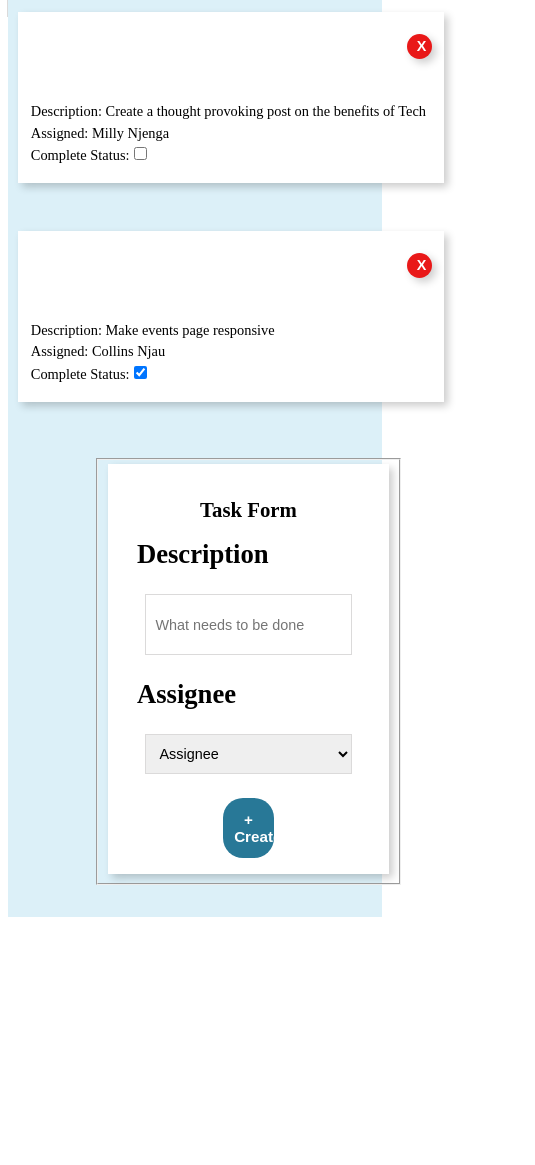
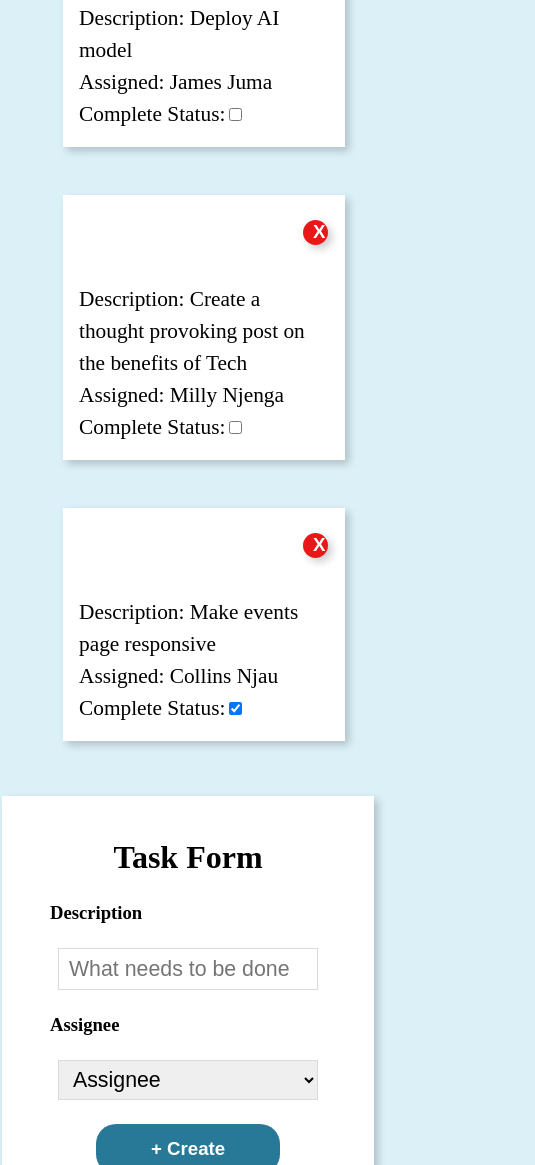
Before and after one commit to One-G-Row/WIT-Bootcamp-team-task-tracker, a plain HTML site: page index.html in a window 390 px wide. Shown: the part 835-2000 px from the top of the page, 535 px wide, since content can reach past the window. Before the commit the page ends 1760 px from the top, so only its background shows below. Drawn offline with Linux system fonts and the light colour scheme.

Commit message:
updated  resposiveness

```diff
--- a/styles.css
+++ b/styles.css
@@ -1,11 +1,12 @@
 body{
     font-family:'Times New Roman', Times, serif;
-    font-size: 20pt;
+    font-size: 14pt;
+    background: rgb(220, 240, 248);
 }
 
 main{
-    background: rgb(220, 240, 248);
-    height: 100%;
+
+    height: 100vh;
     border-top: 1px solid rgb(219, 218, 218);
 
 }
@@ -68,7 +69,7 @@ width: 80%;
 
 .delete-button{
     position: relative;
-    left: 88%;
+    left: 82%;
     top: -18px;
     width: 30px;
     height: 30px;
@@ -93,7 +94,7 @@ margin: 1rem;
 }
 
 .task-card{
-    width: 400px;
+    width: 250px;
     height: auto;
     margin: 1rem;
     padding: 1rem;
@@ -142,6 +143,10 @@ margin: 1rem;
 }
 
 /* form element */
+fieldset{
+    border: none;
+}
+
 .form-section{
 width: 60%;
 height: auto;
@@ -162,7 +167,7 @@ margin: 1rem 10%;
 
 .task-form label{
     margin: 0 1rem;
-    font-size: 20pt;
+    font-size: 14pt;
     font-weight: bold;
 }
 .task-form input, select, button {
@@ -182,7 +187,7 @@ margin: 1rem 10%;
     border: none;
     border-radius: 20px;
     font-weight: bold;
-    font-size: 18pt;
+    font-size: 14pt;
     cursor: pointer;
 }
 
@@ -190,135 +195,10 @@ margin: 1rem 10%;
     transform: scale(1.05, 1.05);
 }
 
-/* Tablet Responsive - 768px to 1024px */
-@media (max-width: 1024px) {
-    main {
-        padding-left: 22%;
-    }
 
-    .team-member-section {
-        width: 20%;
-    }
-
-    .task-list-cards {
-        grid-template-columns: repeat(auto-fill, minmax(250px, 1fr));
-        gap: 1rem;
-    }
-}
-
-/* Mobile Responsive - Below 768px */
-@media (max-width: 768px) {
-    main {
-        padding-left: 0;
-        padding: 1rem 0.5rem;
-    }
-
-    header h1 {
-        font-size: 1.5rem;
-    }
-
-    /* Hide sidebar on mobile, can be toggled with JavaScript if needed */
-    .team-member-section {
-        transform: translateX(-100%);
-        width: 70%;
-        max-width: 280px;
-    }
-
-    .team-member-section.active {
-        transform: translateX(0);
-    }
-
-    .task-list-cards {
-        grid-template-columns: 1fr;
-        gap: 1rem;
-        padding: 0.5rem;
-    }
-
-    .task-card {
-        padding: 1rem;
-    }
-
-    .form-section {
-        margin: 1rem 0.5rem;
-    }
-
-    .task-form {
-        padding: 1.5rem 1rem;
-    }
-
-    .task-form h2 {
-        font-size: 1.5rem;
-    }
-
-    .task-form button {
-        font-size: 1rem;
-        padding: 0.8rem;
-    }
-
-    .filter-tasks {
-        padding: 0.5rem;
-        gap: 0.5rem;
-    }
-
-    .filter-button,
-    .clear-button {
-        padding: 0.6rem 1rem;
-        font-size: 0.9rem;
-    }
-}
-
-/* Small Mobile - Below 480px */
-@media (max-width: 480px) {
-    body {
-        font-size: 14px;
-    }
-
-    header {
-        padding: 0.8rem;
-    }
-
-    header h1 {
-        font-size: 1.3rem;
-    }
-
-    .task-card {
-        padding: 1rem 0.8rem;
-        font-size: 0.9rem;
-    }
-
-    .delete-button {
-        width: 25px;
-        height: 25px;
-        font-size: 0.9rem;
-        line-height: 25px;
-    }
-
-    .task-form {
-        padding: 1rem 0.8rem;
-    }
-
-    .task-form h2 {
-        font-size: 1.3rem;
-    }
-
-    .task-form input,
-    .task-form select {
-        padding: 0.6rem;
-        font-size: 0.9rem;
-    }
-
-    .task-form button {
-        padding: 0.7rem;
-        font-size: 0.95rem;
-    }
-
-    .members li {
-        font-size: 0.85rem;
-    }
-}
 
 /* Responsive design for medium screens */
-/*@media (max-width: 1024px) {
+@media (max-width: 1024px) {
     main {
         padding-left: 22%;
     }
@@ -335,7 +215,7 @@ margin: 1rem 10%;
 
 
 /* Responsive design for smaller screens */
-/* @media (max-width: 768px) {
+@media (max-width: 768px) {
     .task-list-cards{
         grid-template-columns: 1fr;
         justify-items: center;
@@ -347,13 +227,15 @@ margin: 1rem 10%;
 
     section, fieldset{
     position: relative;
-    left: 1%;
-    width: 70%;
+    left: 0;
+    width: 40%;
     }
+
     .task-card{
     width: 400px;
     font-size: 24pt;
     }
+
     .team-member-section{
         display: none;
     }
@@ -365,9 +247,10 @@ margin: 1rem 10%;
 
    .task-form{
     position: relative;
-    left: -6rem;
+    left: -45%;
     width: 60vw;
    }
+
     .task-form button{
         width: 50%;
     }
@@ -377,11 +260,13 @@ margin: 1rem 10%;
 @media (max-width: 480px) {
     body{
         font-size: 16pt;
+        background: rgb(220, 240, 248);
     }
 
     section, fieldset{
     position: relative;
-    left: 12%;
+    top: -1rem;
+    left: 4%;
     width: 70%;
     }
 
@@ -407,7 +292,9 @@ margin: 1rem 10%;
     }
 
     .task-form{
-       width: 80vw;
+       width: 79vw;
+       position: relative;
+       left: -39%;
     }
 
     .task-form button {
@@ -415,4 +302,4 @@ margin: 1rem 10%;
         height: 50px;
         font-size: 14pt;
     }
-} */
+}
```
